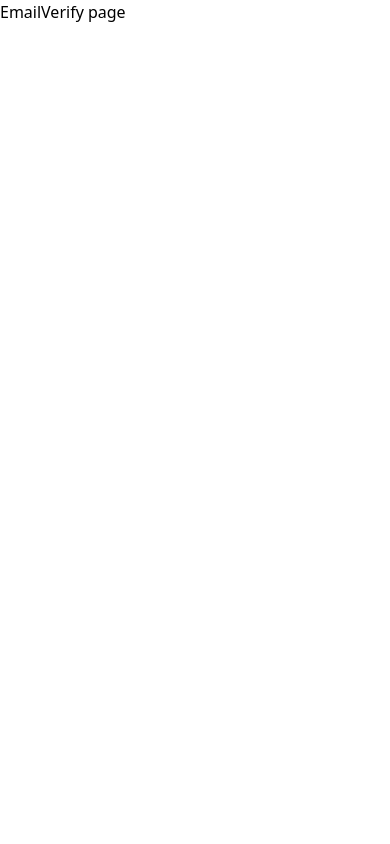
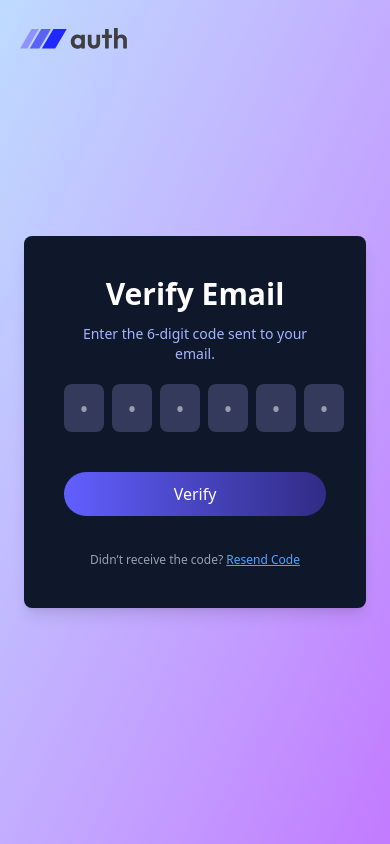
Before and after one commit to prakharg69/MERN-AUTH, a React (Vite) app in the folder client/: page /email-verify in a window 390 px wide. Built offline with nearby package versions, Linux system fonts and the light colour scheme; no server answers.

Commit message:
feat: add responsive OTP verification page with auto-focus and paste handling

```diff
--- a/client/src/components/Navbar.jsx
+++ b/client/src/components/Navbar.jsx
@@ -30,6 +30,20 @@ function NavBar() {
 
     }
   }
+  const sendOtp =async()=>{
+    try {
+        axios.defaults.withCredentials = true;
+        const {data} = await  axios.post(backendUrl+'/api/auth/send-verify-otp');
+        if(data.success){
+          navigate('/email-verify');
+          toast.success(data.message);
+        }else{
+          toast.error(data.message);
+        }
+    } catch (error) {
+        toast.error(error.message)
+    }
+  }
 
   return (
     <div className="w-full flex justify-between items-center p-4 sm:p-6 sm:px-24 absolute top-0">
@@ -39,7 +53,7 @@ function NavBar() {
 
 <div className="absolute hidden group-hover:block top-8 right-0 z-10 bg-white text-black rounded shadow p-2 min-w-max">
   <ul>
-    {!userData.isAccountVerified && (<li className="cursor-pointer hover:bg-gray-100 p-1 rounded whitespace-nowrap">Verify Email</li>)}
+    {!userData.isAccountVerified && (<li onClick={sendOtp} className="cursor-pointer hover:bg-gray-100 p-1 rounded whitespace-nowrap">Verify Email</li>)}
 
     <li onClick={logout} className="cursor-pointer hover:bg-gray-100 p-1 rounded">Logout</li>
   </ul>
--- a/client/src/pages/EmailVerify.jsx
+++ b/client/src/pages/EmailVerify.jsx
@@ -1,9 +1,90 @@
-import React from 'react'
+import React, { useRef } from "react";
+import { useNavigate } from "react-router-dom";
+import { assets } from "../assets/assets";
 
-function EmailVerify() {
+const EmailVerification = () => {
+  const navigate = useNavigate();
+  const inputRefs = useRef([]);
+
+  const handleInputChange = (e, index) => {
+    const value = e.target.value;
+    if (value.length === 1 && index < 5) {
+      inputRefs.current[index + 1].focus();
+    }
+  };
+
+  const handleKeyDown = (e, index) => {
+    if (e.key === "Backspace" && !e.target.value && index > 0) {
+      inputRefs.current[index - 1].focus();
+    }
+  };
+
+  const handlePaste = (e) => {
+    e.preventDefault();
+    const paste = e.clipboardData.getData("text").replace(/\D/g, "");
+    if (paste.length === 6) {
+      paste.split("").forEach((char, idx) => {
+        if (inputRefs.current[idx]) {
+          inputRefs.current[idx].value = char;
+        }
+      });
+      inputRefs.current[5].focus();
+    }
+  };
+
   return (
-    <div>EmailVerify page</div>
-  )
-}
+    <div className="flex items-center justify-center min-h-screen px-6 bg-gradient-to-br from-blue-200 to-purple-400 relative">
+      <img
+        onClick={() => navigate("/")}
+        src={assets.logo}
+        alt="Logo"
+        className="absolute left-5 sm:left-20 top-5 w-28 sm:w-32 cursor-pointer"
+      />
+      <div className="bg-slate-900 p-10 rounded-lg shadow-lg w-full max-w-md text-indigo-300">
+        <h2 className="text-3xl font-semibold text-white text-center mb-3">
+          Verify Email
+        </h2>
+        <p className="text-center mb-5 text-sm">
+          Enter the 6-digit code sent to your email.
+        </p>
 
-export default EmailVerify
+        <form className="flex flex-col items-center gap-5">
+          <div className="flex justify-between flex-nowrap gap-2 w-full">
+            {Array(6)
+              .fill("")
+              .map((_, index) => (
+                <input
+                  key={index}
+                  type="text"
+                  maxLength="1"
+                  className="w-10 h-12 text-2xl text-center rounded-lg bg-[#333A5C] text-white outline-none focus:ring-2 focus:ring-indigo-500"
+                  placeholder="•"
+                  required
+                  ref={(el) => (inputRefs.current[index] = el)}
+                  onChange={(e) => handleInputChange(e, index)}
+                  onKeyDown={(e) => handleKeyDown(e, index)}
+                  onPaste={(e) => handlePaste(e)}
+                />
+              ))}
+          </div>
+
+          <button
+            type="submit"
+            className="w-full py-2.5 rounded-full bg-gradient-to-r from-indigo-500 to-indigo-900 text-white font-medium mt-5"
+          >
+            Verify
+          </button>
+
+          <p className="text-xs text-gray-400 text-center mt-4">
+            Didn’t receive the code?{" "}
+            <span className="text-blue-400 underline cursor-pointer">
+              Resend Code
+            </span>
+          </p>
+        </form>
+      </div>
+    </div>
+  );
+};
+
+export default EmailVerification;
```
